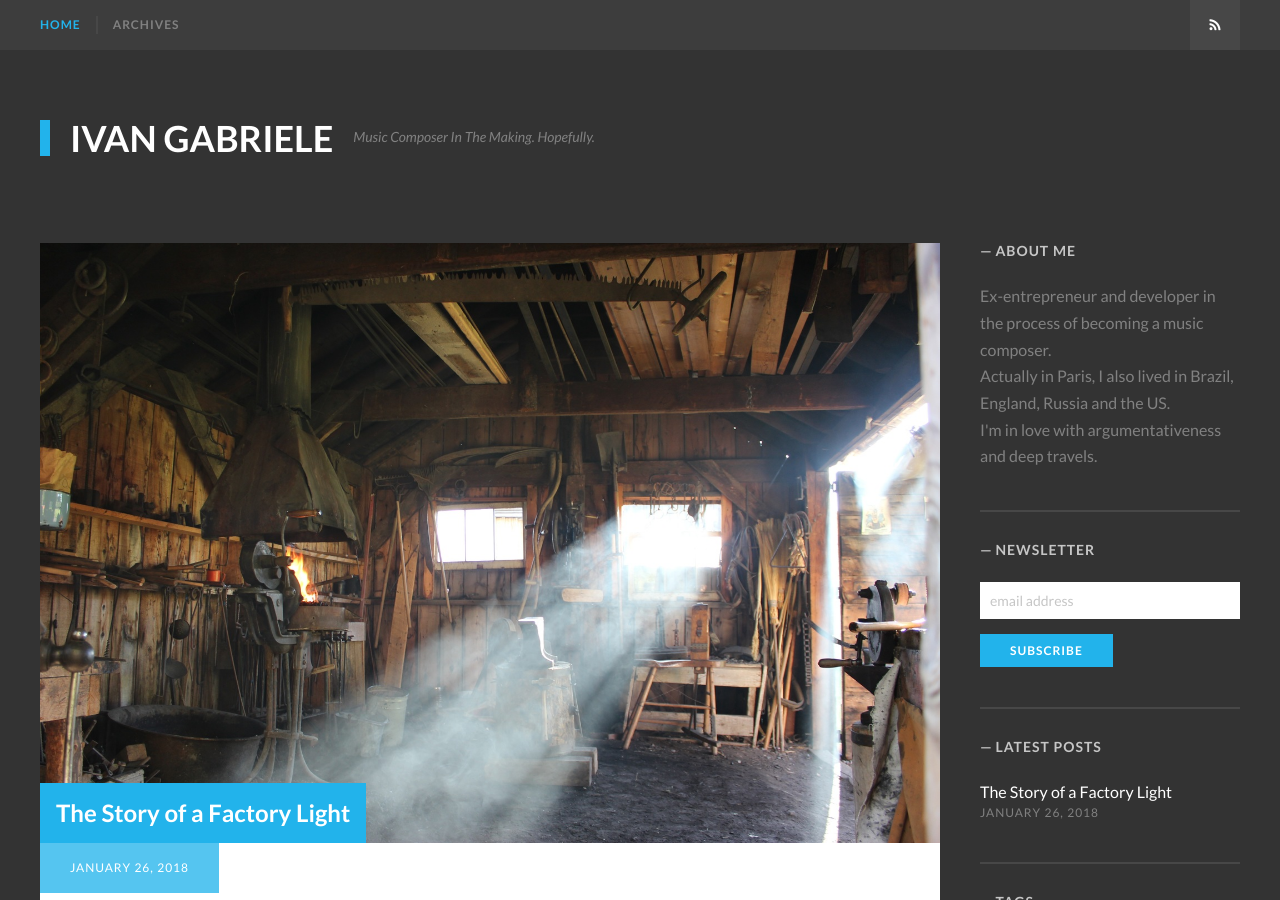
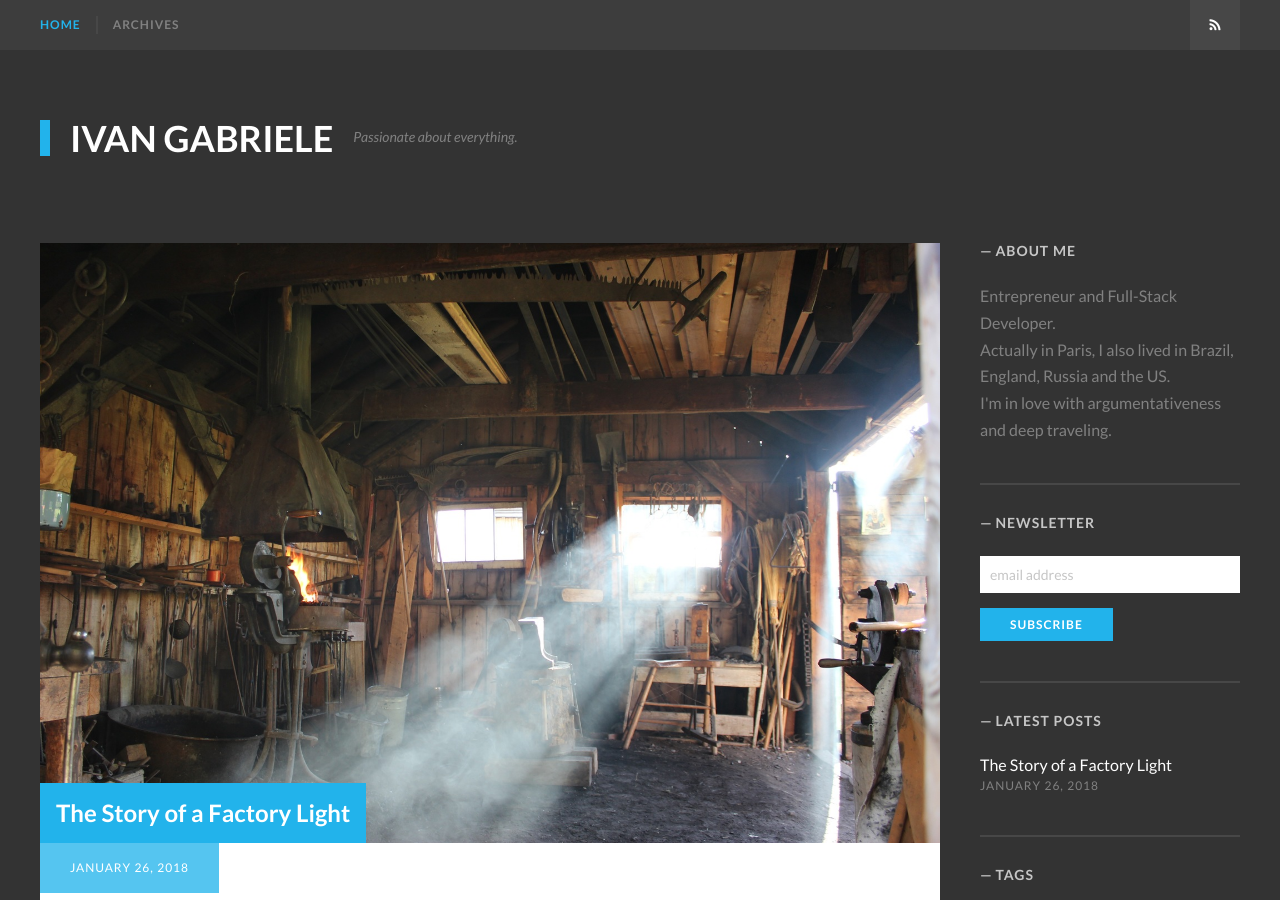
Before and after one commit to ivangabriele/blog, a Jekyll site: the page built from index.html, in a window 1280 px wide and 900 px high. Built offline with Jekyll 4.4.1, drawn with Linux system fonts in a browser that asks for light colours; some web fonts are replaced; the list of posts is cut into pages by our own code.

Commit message:
_config: update descriptions

```diff
--- a/_config.yml
+++ b/_config.yml
@@ -9,10 +9,10 @@
 title: "Ivan Gabriele"
 
 # A description of your site for social meta tag, search engines, and feed.xml
-description: "French Music composer. Here are some extracts of the raw trepidations from my unravelled mind."
+description: "Zebra in a permanent re-evolution. Here are some extracts of the raw trepidations from my unravelled mind."
 
 # Tagline near the site title
-tagline: "Music Composer In The Making. Hopefully."
+tagline: "Passionate about everything."
 
 # The subpath of your site, e.g. /blog, for generating urls
 baseurl:
@@ -39,31 +39,20 @@ disqus: ivan-gabriele
 
 # Author information - author info at the bottom of the post
 author_name: "Ivan Gabriele"
-author_bio: "Ex-entrepreneur and developer in the process of becoming a music composer.<br>Actually in Paris, I also lived in Brazil, England, Russia and the US.<br>I'm in love with argumentativeness and deep travels."
+author_bio: "Entrepreneur and Full-Stack Developer.<br>Actually in Paris, I also lived in Brazil, England, Russia and the US.<br>I'm in love with argumentativeness and deep traveling."
 author_url:  "http://www.ivangabriele.com"
 author_location: "Paris, France"
 author_image: /images/ivan-gabriele.png
-
-# Sidebar Add banner
-banner_url: "https://www.binance.com/?ref=10265687"
-banner_image: images/binance-banner.png
-banner_text: "If you're looking for a serious exchange to trade crypto-currencies, I strongly vouch for <a href=\"https://www.binance.com/?ref=10265687\" target=\"_blank\">Binance</a>. I use it myself and wrote <a href=\"/2017/12/21/the-best-exchanges-to-buy-and-sell-your-cryptocurrencies\">a detailed article</a> to explain why it has become my main exchange."
 
 # Sidebar newsletter widget - add your form action url for MailChimp signup form here
 mailchimp_url: "//inspired-beings.us4.list-manage.com/subscribe/post?u=b6cde986b53329195cc6f9d8e&amp;id=d76e394a53"
 
 # Social links in the site footer
 twitter_username: "Ivan_Gabriele"
-# facebook_username: "username"
 googleplus_username: "+IvanGabriele"
 github_username: "ivangabriele"
-# codepen_username: "username"
-# dribbble_uername: "username"
 medium_username: "@ivan_gabriele"
-# instagram_username: "username"
-# pinterest_username: "username"
 linkedin_username: "ivangabriele"
-# weibo_username: "username"
 
 # http://jekyllrb.com/docs/pagination/
 paginate: 5
```
